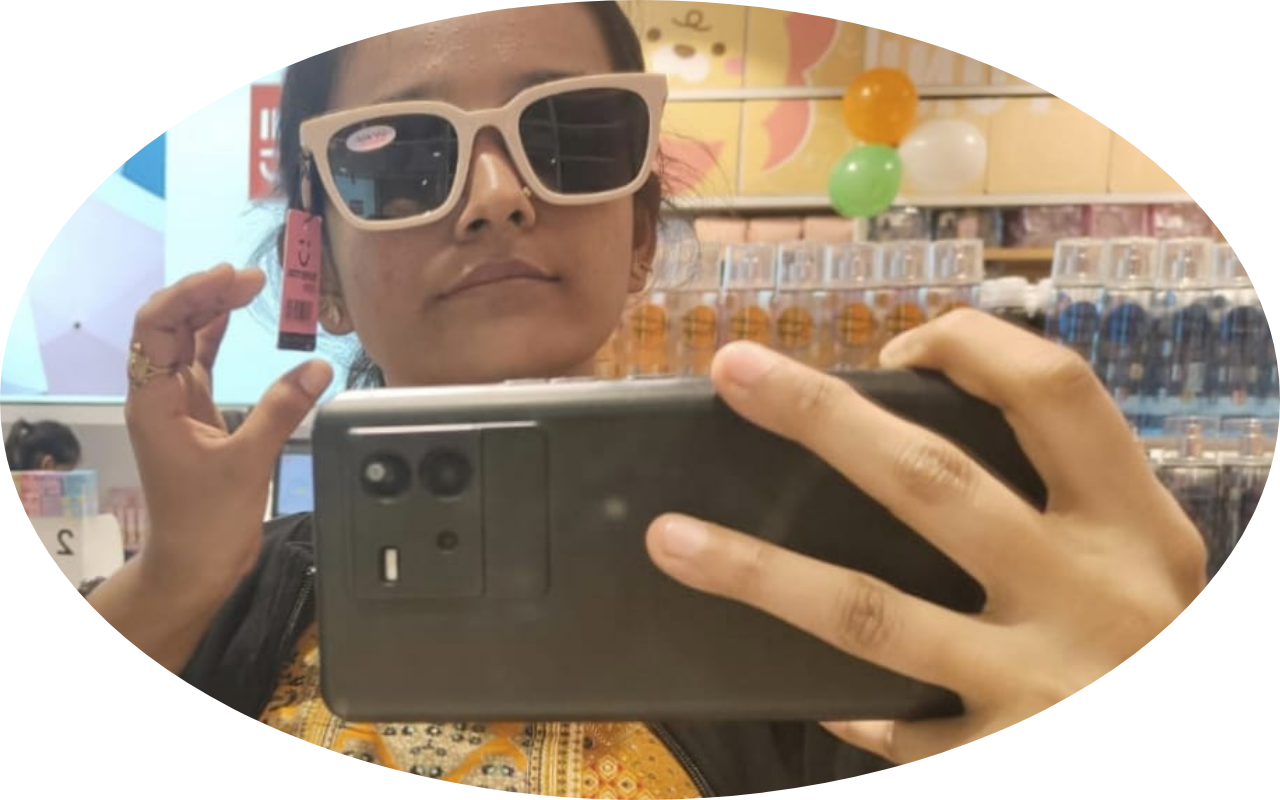
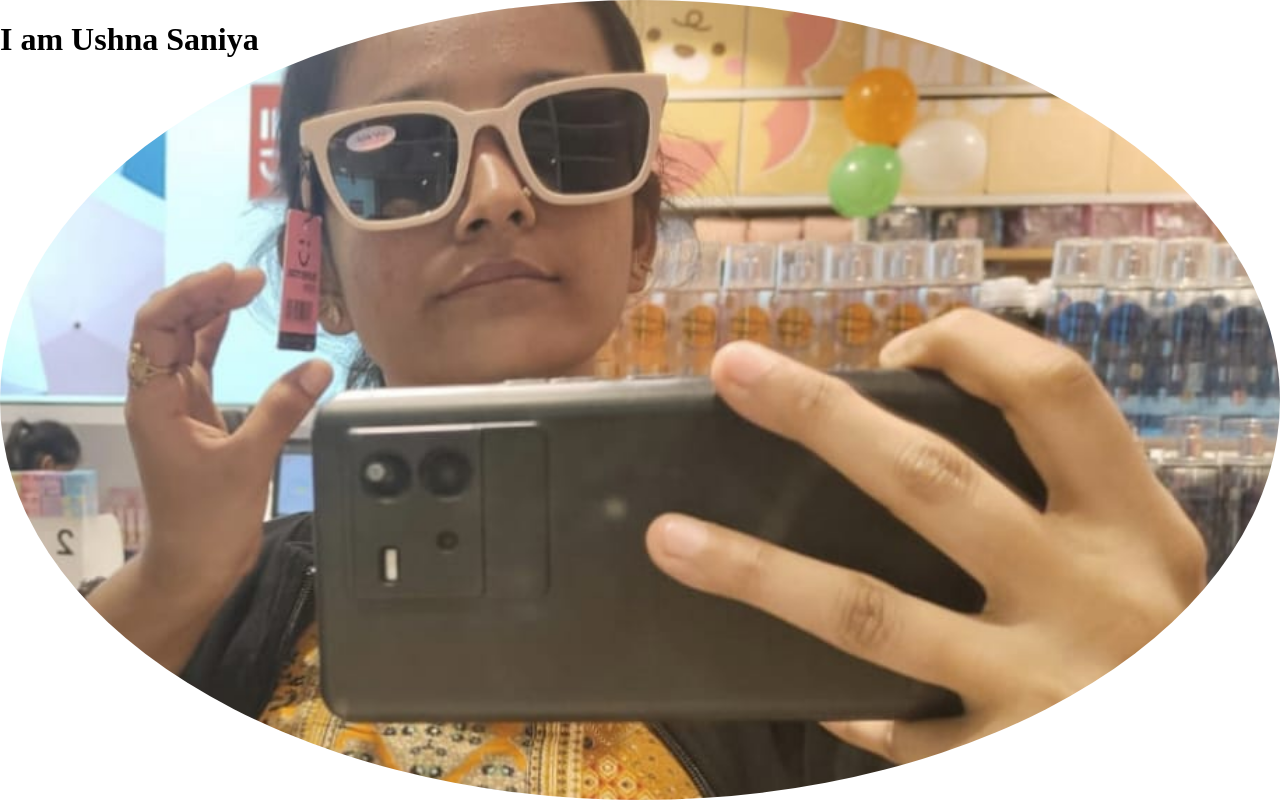
Before and after one commit to ushnasaniya/ushnasaniya.github.io, a plain HTML site: page index.html in a window 1280 px wide. Drawn offline with Linux system fonts and the light colour scheme.

Commit message:
Update index.html

```diff
--- a/index.html
+++ b/index.html
@@ -3,10 +3,11 @@
 <head>
     <meta charset="UTF-8">
     <meta name="viewport" content="width=device-width, initial-scale=1.0">
-    <title>Full-Screen Profile Image</title>
+    <title>Ushna Saniya</title>
     <link rel="stylesheet" href="styles.css">
 </head>
 <body>
+    <h1>I am Ushna Saniya</h1>
     <img src="img/profile.jpg" alt="Profile Image" class="profile-img">
 </body>
 </html>
```
